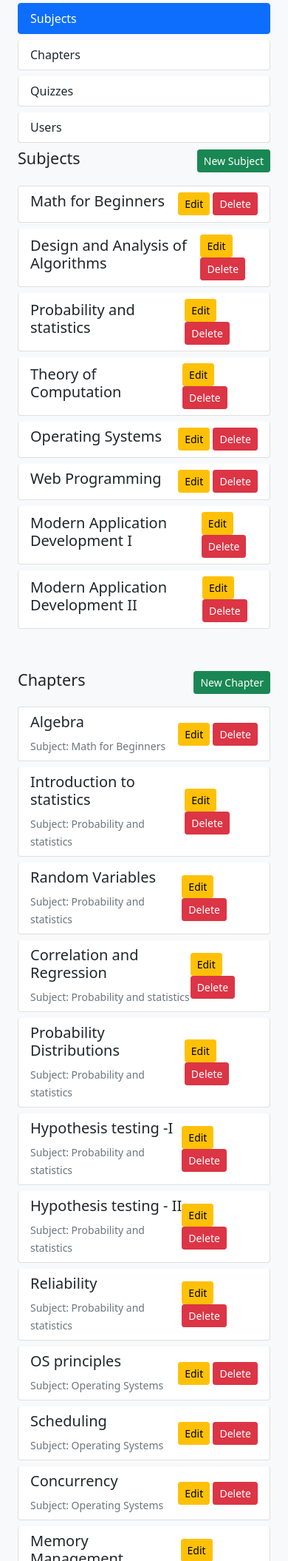
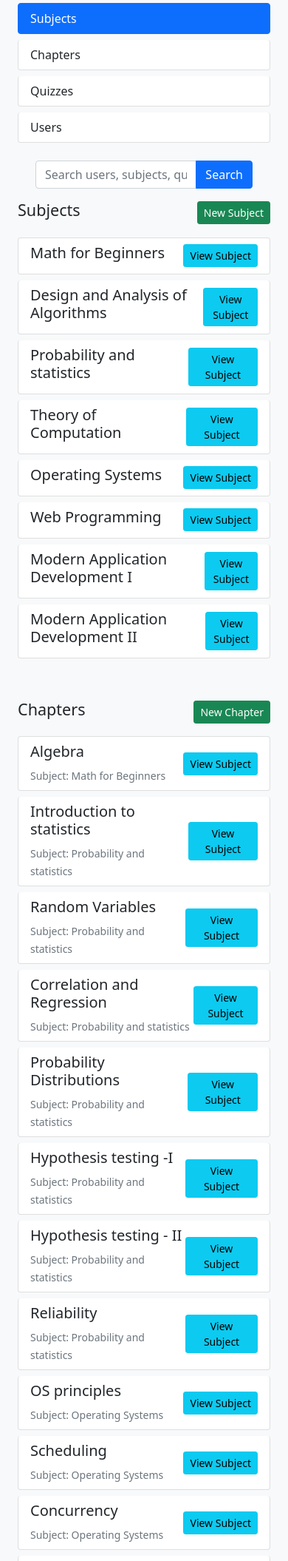
Before and after one commit to 23f3004007/quiz-master-v1, a Flask app: page /admin/dashboard in a window 390 px wide; the page is wider, and only the part inside the window is pictured. Shown: the part 130-2240 px from the top of that part at 74% size. Run offline with Flask 3, Linux system fonts and the light colour scheme; a user stored in the database is signed in.

Commit message:
Added search functionality for Admin and Users

```diff
--- a/app.py
+++ b/app.py
@@ -58,6 +58,7 @@ class Chapters(db.Model):
 class Quiz(db.Model):
     __tablename__ = 'quiz'
     quiz_id = db.Column(db.Integer, primary_key=True)
+    name = db.Column(db.String(150), nullable=False)
     chapter_id = db.Column(db.Integer, db.ForeignKey('chapters.chapter_id'), nullable=False)
     date_of_quiz = db.Column(db.DateTime, nullable=False)
     time_duration = db.Column(db.Interval, nullable=False, default=timedelta(hours=1))
@@ -234,10 +235,12 @@ def delete_chapter(chapter_id):
 @admin_required
 def create_quiz():
     if request.method == 'POST':
+        quiz_name = request.form['quiz_name']
         chapter_id = request.form['chapter_id']
         date_of_quiz = datetime.strptime(request.form['date_of_quiz'], '%Y-%m-%dT%H:%M')
         time_duration = timedelta(minutes=int(request.form['duration']))
         new_quiz = Quiz(
+            name=quiz_name,
             chapter_id=chapter_id,
             date_of_quiz=date_of_quiz,
             time_duration=time_duration,
@@ -321,20 +324,113 @@ def delete_question(question_id):
     flash('Question deleted successfully!', 'success')
     return redirect(url_for('edit_quiz', quiz_id=quiz_id))
 
+@app.route('/admin/users')
+@admin_required
+def manage_users():
+    users = Users.query.all()
+    return render_template('admin_users.html', users=users)
+
+@app.route('/admin/user/edit/<int:user_id>', methods=['GET', 'POST'])
+@admin_required
+def edit_user(user_id):
+    user = Users.query.get_or_404(user_id)
+
+    if request.method == 'POST':
+        user.fullname = request.form['fullname']
+        user.email = request.form['email']
+        user.qualification = request.form['qualification']
+        db.session.commit()
+        flash('User updated successfully!', 'success')
+        return redirect(url_for('manage_users'))
+
+    return render_template('edit_user.html', user=user)
+
+@app.route('/admin/user/delete/<int:user_id>', methods=['POST'])
+@admin_required
+def delete_user(user_id):
+    user = Users.query.get_or_404(user_id)
+    db.session.delete(user)
+    db.session.commit()
+    flash('User deleted successfully!', 'success')
+    return redirect(url_for('manage_users'))
+
+
+@app.route('/admin/search', methods=['GET'])
+@login_required
+@admin_required
+def admin_search():
+    query = request.args.get('q', '').strip().lower()
+
+    # Search Users (by name or email)
+    users = Users.query.filter(
+        (Users.fullname.ilike(f"%{query}%")) |
+        (Users.email.ilike(f"%{query}%"))
+    ).all()
+
+    # Search Subjects
+    subjects = Subject.query.filter(Subject.name.ilike(f"%{query}%")).all()
+
+    # Search Quizzes
+    quizzes = Quiz.query.filter(Quiz.name.ilike(f"%{query}%")).all()
+
+    # Search Questions
+    questions = Questions.query.filter(Questions.question_statement.ilike(f"%{query}%")).all()
+
+    return render_template(
+        'admin_search_results.html',
+        query=query,
+        users=users,
+        subjects=subjects,
+        quizzes=quizzes,
+        questions=questions
+    )
+
+@app.route('/subject/<int:subject_id>')
+@login_required
+def subject_page(subject_id):
+    subject = Subject.query.get_or_404(subject_id)
+    chapters = Chapters.query.filter_by(subject_id=subject_id).all()
+    quizzes = Quiz.query.join(Chapters).filter(Chapters.subject_id == subject_id).all()
+    user = Users.query.get(session['user_id'])  # Fetch user from session
+
+    return render_template('subject_page.html', subject=subject, chapters=chapters, quizzes=quizzes, user=user)
+
+
+@app.route('/quiz/<int:quiz_id>')
+@login_required
+def quiz_page(quiz_id):
+    quiz = Quiz.query.get_or_404(quiz_id)
+    user = Users.query.get(session['user_id'])
+    return render_template('quiz_page.html', quiz=quiz,user=user)
+
+
 #user
 @app.route('/user/dashboard')
 @login_required
 def user_dashboard():
     user = Users.query.get(session['user_id'])
-    quizzes = Quiz.query.all()
-    return render_template('user_dashboard.html', user=user, quizzes=quizzes)
+    subjects = Subject.query.all()
+    quizzes = Quiz.query.filter(Quiz.date_of_quiz >= datetime.now()).order_by(Quiz.date_of_quiz).all()
+    return render_template(
+        'user_dashboard.html',
+        user=user,
+        subjects=subjects,
+        quizzes=quizzes
+    )
 
 
-@app.route('/user/profile')
+@app.route('/user/profile/<int:user_id>')
 @login_required
-def user_profile():
-    user = Users.query.get(session['user_id'])
-    return render_template('user_profile.html', user=user)
+def user_profile(user_id):
+    profile_user = Users.query.get_or_404(user_id)
+    current_user = Users.query.get(session['user_id'])  # Fetch logged-in user
+
+    return render_template(
+        'user_profile.html',
+        profile_user=profile_user,
+        current_user=current_user
+    )
+
 
 @app.route('/user/quizzes')
 @login_required
@@ -353,6 +449,38 @@ def quiz_review(score_id):
 
     return render_template('quiz_review.html', score=score, quiz=quiz, questions=questions, user_answers=user_answers)
 
+@app.route('/user/search', methods=['GET'])
+@login_required
+def user_search():
+    query = request.args.get('q', '').strip().lower()  # Convert to lowercase for case-insensitive search
+
+    # Search subjects matching the query
+    subjects = Subject.query.filter(Subject.name.ilike(f"%{query}%")).all()
+
+    # Get subject IDs for filtering quizzes
+    subject_ids = [subject.subject_id for subject in subjects]
+
+    # Get quizzes under the found subjects
+    quizzes_in_subjects = Quiz.query.join(Chapters).filter(Chapters.subject_id.in_(subject_ids)).all()
+
+    # Get quizzes matching the query (by name)
+    quizzes_by_name = Quiz.query.filter(Quiz.name.ilike(f"%{query}%")).all()
+
+    # Merge both lists and remove duplicates
+    all_quizzes = {quiz.quiz_id: quiz for quiz in (quizzes_in_subjects + quizzes_by_name)}.values()
+
+    # Separate quizzes under subjects from standalone quizzes
+    quizzes_under_subjects = {quiz.quiz_id: quiz for quiz in quizzes_in_subjects}
+    other_quizzes = [quiz for quiz in all_quizzes if quiz.quiz_id not in quizzes_under_subjects]
+
+    return render_template(
+        'user_search_results.html',
+        query=query,
+        subjects=subjects,
+        quizzes_under_subjects=quizzes_under_subjects.values(),
+        other_quizzes=other_quizzes
+    )
+
 
 
 @app.route('/user/quiz/attempt/<int:quiz_id>', methods=['GET', 'POST'])
@@ -369,10 +497,10 @@ def attempt_quiz(quiz_id):
 
         # Convert start_time to a timezone-aware datetime
         start_time = datetime.strptime(start_time_str, "%Y-%m-%d %H:%M:%S")
-        start_time = start_time.replace(tzinfo=IST)  # ✅ Make it offset-aware
+        start_time = start_time.replace(tzinfo=IST)
 
-        end_time = datetime.now(IST)  # ✅ Already offset-aware
-        time_taken = end_time - start_time  # ✅ Now both are offset-aware
+        end_time = datetime.now(IST)
+        time_taken = end_time - start_time
 
         score = 0
         user_answers = {}
@@ -393,8 +521,8 @@ def attempt_quiz(quiz_id):
             user_id=session['user_id'],
             quiz_id=quiz_id,
             total_scored=score,
-            time_taken=time_taken,  # ✅ Now stored as timedelta
-            user_answers=json.dumps(user_answers)  # ✅ Stores answers as JSON
+            time_taken=time_taken,
+            user_answers=json.dumps(user_answers)
         )
         db.session.add(new_score)
         db.session.commit()
--- a/templates/admin_dashboard.html
+++ b/templates/admin_dashboard.html
@@ -1,4 +1,3 @@
-<!-- templates/admin_dashboard.html -->
 {% extends "base.html" %}
 
 {% block content %}
@@ -6,7 +5,6 @@
     <h2 class="mb-4">Admin Dashboard</h2>
 
     <div class="row">
-        <!-- Navigation Sidebar -->
         <div class="col-md-3">
             <div class="list-group">
                 <a href="#subjects" class="list-group-item list-group-item-action active">Subjects</a>
@@ -16,9 +14,15 @@
             </div>
         </div>
 
-        <!-- Main Content -->
         <div class="col-md-9">
-            <!-- Subjects Section -->
+            <div class="container-fluid mt-3">
+                <form action="{{ url_for('admin_search') }}" method="GET" class="mb-3">
+                    <div class="input-group">
+                        <input type="text" name="q" class="form-control" placeholder="Search users, subjects, quizzes, questions..." required>
+                        <button type="submit" class="btn btn-primary">Search</button>
+                    </div>
+                </form>
+            </div>
             <div id="subjects" class="mb-5">
                 <div class="d-flex justify-content-between align-items-center mb-3">
                     <h4>Subjects</h4>
@@ -33,12 +37,7 @@
                                 <p class="mb-0">{{ subject.description }}</p>
                             </div>
                             <div>
-                                <a href="{{ url_for('edit_subject', subject_id=subject.subject_id) }}"
-                                   class="btn btn-warning btn-sm">Edit</a>
-                                <form method="POST" action="{{ url_for('delete_subject', subject_id=subject.subject_id) }}"
-                                      class="d-inline">
-                                    <button type="submit" class="btn btn-danger btn-sm">Delete</button>
-                                </form>
+                                <a href="{{ url_for('subject_page', subject_id=subject.subject_id) }}" class="btn btn-info btn-sm">View Subject</a>
                             </div>
                         </div>
                     </div>
@@ -46,7 +45,6 @@
                 </div>
             </div>
 
-            <!-- Chapters Section -->
             <div id="chapters" class="mb-5">
                 <div class="d-flex justify-content-between align-items-center mb-3">
                     <h4>Chapters</h4>
@@ -62,12 +60,7 @@
                                 <small class="text-muted">Subject: {{ chapter.subject.name }}</small>
                             </div>
                             <div>
-                                <a href="{{ url_for('edit_chapter', chapter_id=chapter.chapter_id) }}"
-                                   class="btn btn-warning btn-sm">Edit</a>
-                                <form method="POST" action="{{ url_for('delete_chapter', chapter_id=chapter.chapter_id) }}"
-                                      class="d-inline">
-                                    <button type="submit" class="btn btn-danger btn-sm">Delete</button>
-                                </form>
+                                <a href="{{ url_for('subject_page', subject_id=chapter.subject_id) }}" class="btn btn-info btn-sm">View Subject</a>
                             </div>
                         </div>
                     </div>
@@ -75,7 +68,6 @@
                 </div>
             </div>
 
-            <!-- Quizzes Section -->
             <div id="quizzes" class="mb-5">
                 <div class="d-flex justify-content-between align-items-center mb-3">
                     <h4>Quizzes</h4>
@@ -86,19 +78,17 @@
                     <div class="col-md-6 mb-3">
                         <div class="card">
                             <div class="card-body">
-                                <h5 class="card-title">{{ quiz.chapter.name }}</h5>
+                                <h5 class="card-title">{{ quiz.name }}</h5>
                                 <p class="card-text">
                                     <small class="text-muted">
+                                        Chapter: {{ quiz.chapter.name }}<br>
+                                        Subject: {{ quiz.chapter.subject.name }}<br>
                                         Date: {{ quiz.date_of_quiz.strftime('%Y-%m-%d %H:%M') }}<br>
                                         Duration: {{ quiz.time_duration }}
                                     </small>
                                 </p>
                                 <div class="btn-group">
-                                    <a href="{{ url_for('edit_quiz', quiz_id=quiz.quiz_id) }}"
-                                       class="btn btn-warning btn-sm">Edit</a>
-                                    <form method="POST" action="{{ url_for('delete_quiz', quiz_id=quiz.quiz_id) }}">
-                                        <button type="submit" class="btn btn-danger btn-sm">Delete</button>
-                                    </form>
+                                    <a href="{{ url_for('quiz_page', quiz_id=quiz.quiz_id) }}" class="btn btn-primary btn-sm">View Quiz</a>
                                 </div>
                             </div>
                         </div>
@@ -107,9 +97,11 @@
                 </div>
             </div>
 
-            <!-- Users Section -->
             <div id="users">
-                <h4>Registered Users</h4>
+                <div class="d-flex justify-content-between align-items-center mb-3">
+                    <h4>Registered Users</h4>
+                    <a href="{{ url_for('manage_users') }}" class="btn btn-success btn-sm">Manage Users</a>
+                </div>
                 <table class="table table-striped">
                     <thead>
                         <tr>
@@ -117,6 +109,7 @@
                             <th>Email</th>
                             <th>Qualification</th>
                             <th>Date of Birth</th>
+                            <th></th>
                         </tr>
                     </thead>
                     <tbody>
@@ -126,6 +119,7 @@
                             <td>{{ user.email }}</td>
                             <td>{{ user.qualification }}</td>
                             <td>{{ user.dob.strftime('%Y-%m-%d') }}</td>
+                            <td><a href="{{ url_for('user_profile', user_id=user.user_id) }}" class="btn btn-info btn-sm">View Profile</a></td>
                         </tr>
                         {% endfor %}
                     </tbody>
--- a/templates/create_quiz.html
+++ b/templates/create_quiz.html
@@ -5,6 +5,10 @@
 <div class="container mt-4">
     <h3>Create New Quiz</h3>
     <form method="POST">
+        <div class="mb-3">
+            <label class="form-label">Quiz Name</label>
+            <input type="text" class="form-control" name="quiz_name" required>
+        </div>
         <div class="mb-3">
             <label class="form-label">Chapter</label>
             <select class="form-select" name="chapter_id" required>
--- a/templates/user_quizzes.html
+++ b/templates/user_quizzes.html
@@ -17,7 +17,7 @@
         <tbody>
             {% for score in scores %}
             <tr>
-                <td>{{ score.quiz.chapter.name }}</td>
+                <td>{{ score.quiz.name }}</td>
                 <td>{{ score.time_stamp_of_attempt.strftime('%Y-%m-%d %H:%M') }}</td>
                 <td>{{ score.total_scored }}</td>
                 <td><a href="{{ url_for('quiz_review', score_id=score.score_id) }}" class="btn btn-info btn-sm">Review</a></td>
```
Also changed, not shown: templates/admin_dash.html (deleted, +0 -65 lines), templates/admin_search_results.html (added, +37 -0 lines), templates/admin_users.html (added, +34 -0 lines), templates/quiz_page.html (added, +33 -0 lines), templates/subject_page.html (added, +66 -0 lines), templates/user_dashboard.html (+32 -5 lines), templates/user_profile.html (+22 -37 lines), templates/user_search_results.html (added, +60 -0 lines), instance/quiz_master_database.sqlite3.
